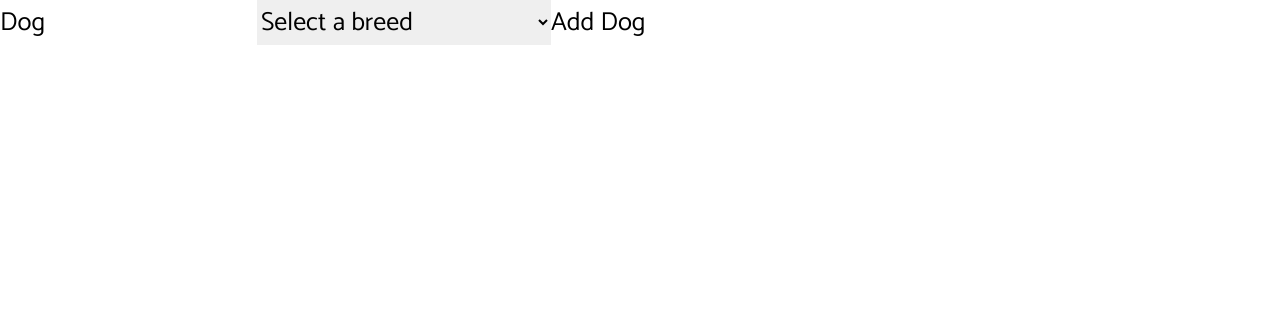
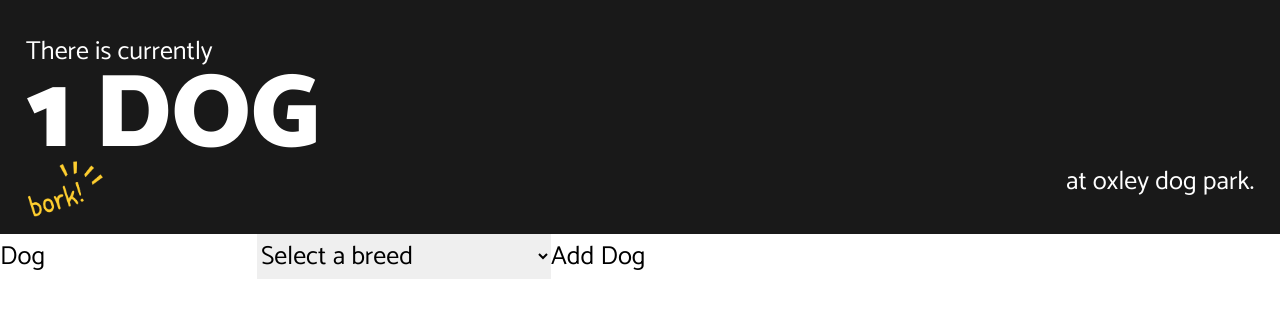
Before and after one commit to bloycey/dogpark, a React (Create React App) app in the folder src/client/: page /add-dog/1 in a window 1280 px wide. Shown: the top 318 px of the page. Built offline with nearby package versions, Linux system fonts and the light colour scheme; what apollo-link-ws would draw is missing.

Commit message:
Working with single dogPark. TODO: Multiple park support

```diff
--- a/src/client/src/components/AddDog.js
+++ b/src/client/src/components/AddDog.js
@@ -1,7 +1,8 @@
 import React, { useState } from "react";
 import gql from "graphql-tag";
 import { useMutation } from "react-apollo";
-import { useHistory } from "react-router-dom";
+import { useHistory, useParams } from "react-router-dom";
+import Header from "./Header";
 import { ALL_DOGS } from "./Home";
 import { dogBreeds } from "../data/dogBreeds";
 
@@ -27,7 +28,9 @@ const AddDog = () => {
 			});
 		},
 	});
+
 	const history = useHistory();
+	const { numDogs } = useParams();
 
 	const addNewDog = async () =>
 		addDog({ variables: { name, breed } })
@@ -37,6 +40,8 @@ const AddDog = () => {
 			.catch((err) => console.log(err));
 
 	return (
+		<>
+			<Header numDogs={numDogs} />
 			<div>
 				<input
 					type="text"
@@ -52,13 +57,18 @@ const AddDog = () => {
 						Select a breed
 					</option>
 					{dogBreeds.sort().map((breed) => (
-					<option value={breed} className="capitalize" key={breed}>
+						<option
+							value={breed}
+							className="capitalize"
+							key={breed}
+						>
 							{breed}
 						</option>
 					))}
 				</select>
 				<button onClick={addNewDog}>Add Dog</button>
 			</div>
+		</>
 	);
 };
 
--- a/src/client/src/components/App.js
+++ b/src/client/src/components/App.js
@@ -3,17 +3,13 @@ import { BrowserRouter as Router, Switch, Route } from "react-router-dom";
 
 import AddDog from "./AddDog";
 import Home from "./Home";
-import DogSummary from "./DogSummary";
 
 const App = () => {
 	return (
 		<Router>
 			<Switch>
-				<Route path="/add-dog">
+				<Route path="/add-dog/:numDogs">
 					<AddDog />
-				</Route>
-				<Route path="/dog/:breed/:name/:id">
-					<DogSummary />
 				</Route>
 				<Route path="/">
 					<Home />
--- a/src/client/src/components/DogSummary.js
+++ /dev/null
@@ -1,43 +0,0 @@
-import React from "react";
-import gql from "graphql-tag";
-import { useParams, Link } from "react-router-dom";
-import { useMutation } from "react-apollo";
-import { useHistory } from "react-router-dom";
-import { ALL_DOGS } from "./Home";
-
-const REMOVE_DOG = gql`
-	mutation createDogMutation($id: String!) {
-		removeDog(id: $id)
-	}
-`;
-
-const DogSummary = () => {
-	const { breed, name, id } = useParams();
-	const history = useHistory();
-	const [removeDog] = useMutation(REMOVE_DOG, {
-		update(cache, { data: { removeDog } }) {
-			const { dogs } = cache.readQuery({ query: ALL_DOGS });
-			cache.writeQuery({
-				query: ALL_DOGS,
-				data: { dogs: dogs.filter((dog) => dog.id !== removeDog) },
-			});
-		},
-	});
-
-	const removeDogAndReset = async () => {
-		await removeDog({ variables: { id } });
-		history.push("/");
-	};
-
-	return (
-		<div>
-			<h2>Dog summary here</h2>
-			<div>{decodeURIComponent(breed)}</div>
-			<div>{decodeURIComponent(name)}</div>
-			<button onClick={removeDogAndReset}>Leave the dogpark</button>
-			<Link to="/">Go home</Link>
-		</div>
-	);
-};
-
-export default DogSummary;
--- a/src/client/src/components/Header.js
+++ b/src/client/src/components/Header.js
@@ -1,19 +1,23 @@
 import React from "react";
 import BORK from "../assets/bork2.png";
 
-const Header = ({ numDogs }) => (
+const Header = ({ numDogs }) => {
+	const numberOfDogs = parseInt(numDogs);
+	return (
 		<div className="bg-dark">
 			<div className="container px-4 py-6 mx-auto text-white relative">
 				<p className="leading-none">
-				There <span>{numDogs === 1 ? "is " : "are "}</span> currently
+					There <span>{numberOfDogs === 1 ? "is " : "are "}</span>{" "}
+					currently
 				</p>
 				<p className="font-black uppercase text-6xl leading-none">
-				{numDogs} dog{numDogs === 1 ? "" : "s"}
+					{numberOfDogs} dog{numberOfDogs === 1 ? "" : "s"}
 				</p>
 				<p className="text-right leading-none">at oxley dog park.</p>
 				<img src={BORK} alt="BORK sound" className="bork" />
 			</div>
 		</div>
 	);
+};
 
 export default Header;
--- a/src/client/src/components/Home.js
+++ b/src/client/src/components/Home.js
@@ -98,7 +98,7 @@ const Home = () => {
 			<DogList dogs={allDogs} />
 			<div className="container px-4 mx-auto pb-4">
 				<Link
-					to="/add-dog"
+					to={`/add-dog/${numDogs}`}
 					className="bg-primary block flex h-10 items-center justify-center rounded-md primary-btn"
 				>
 					<h2 className="uppercase text-dark font-black">
```
Lines whose indentation alone changed are shown as unchanged.
